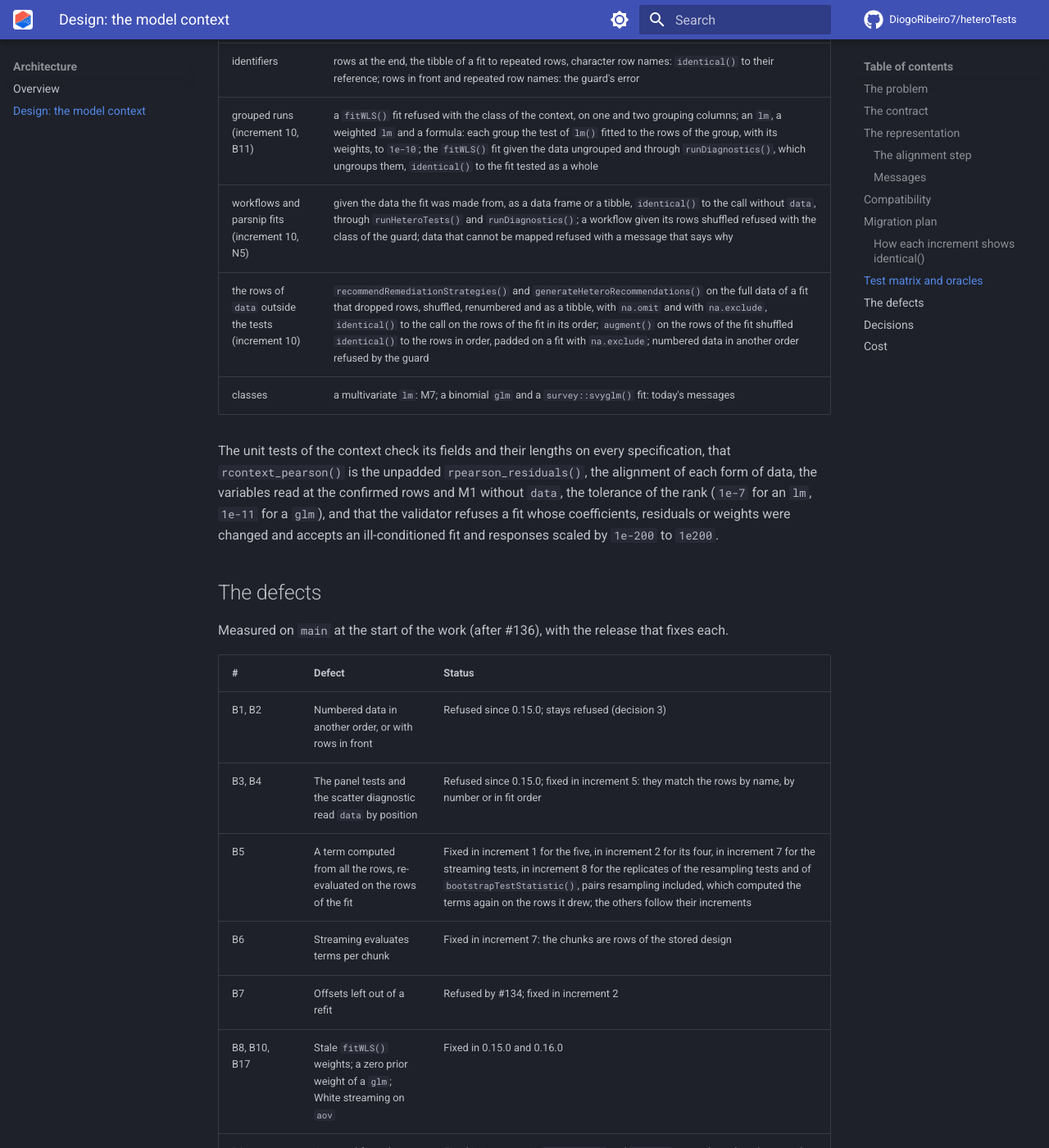
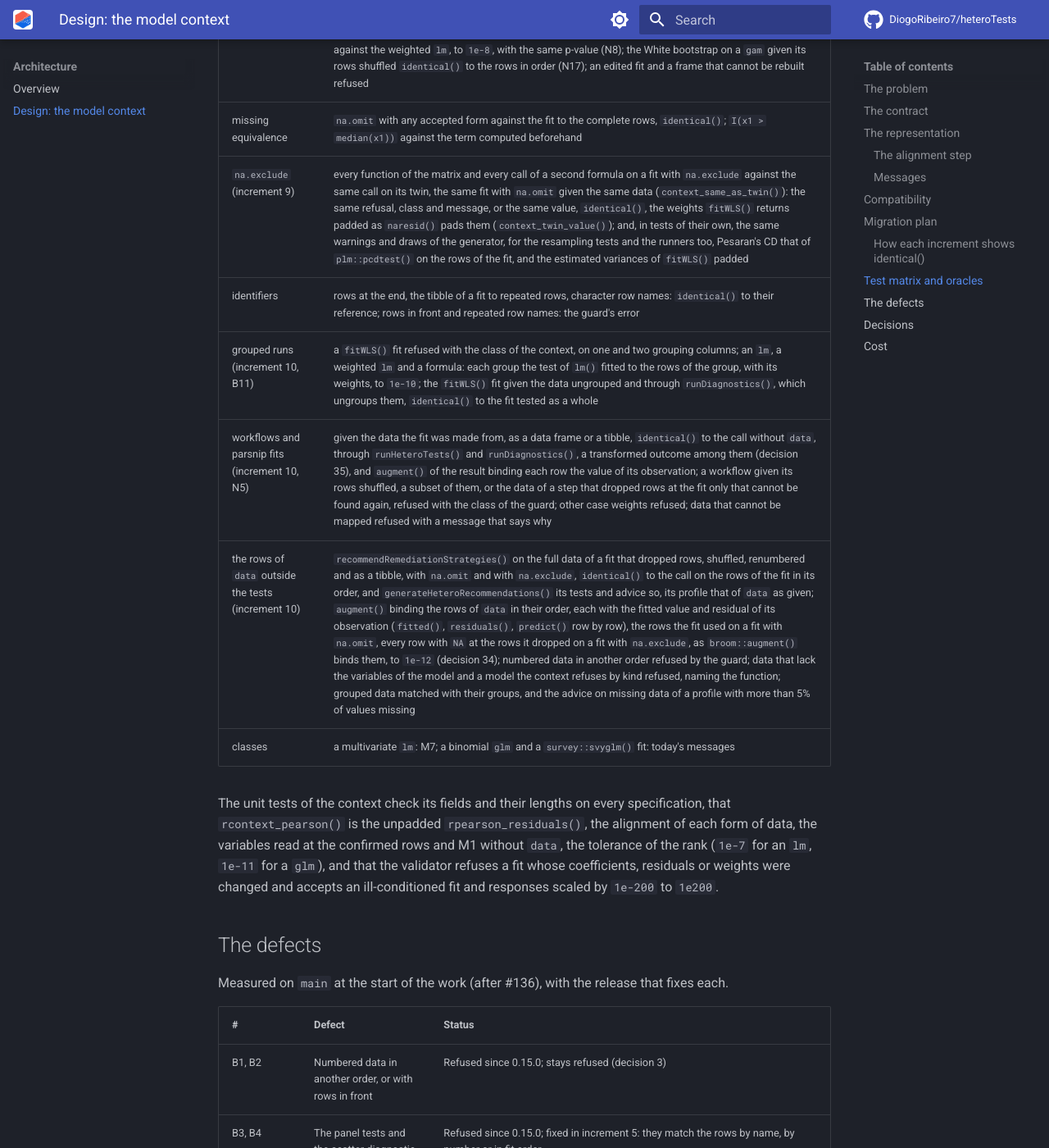
Before and after one commit to DiogoRibeiro7/heteroTests, an MkDocs documentation site: the page built from docs/design/model-context.md, in a window 1280 px wide and 1400 px high, scrolled down 52753 px. Shown: the whole window at 82% size. Built offline with MkDocs 1.6.1 and Material for MkDocs 9.7.7, drawn with Linux system fonts in a browser that asks for light colours; comment, search, counter and statistics services are not loaded; some of the changed text lies outside the part shown.

Commit message:
Leave a vector of another length than fitted() as augment() assigned it, and judge a padded augment() by position

```diff
--- a/docs/design/model-context.md
+++ b/docs/design/model-context.md
@@ -259,7 +259,8 @@
 | `rcontext_pearson(ctx)` | The Pearson residuals the tests read (`rpearson_residuals()`), unpadded; refuses a zero weight as before. |
 | `rcontext_design(ctx)` | The design without its aliased columns. |
 | `rcontext_rows(ctx, data)` | The confirmed rows of `data`, in fit order and under the names of the fit, or the model frame without `data`: what a test hands to its checks of the data and to a test it calls. |
-| `rcontext_data_rows(model, data, fn, test_label)` | The rows of `data` that hold the observations of the fit, in its order and under its names, or `data` itself when it is those rows, for the functions outside the tests that read `data` row by row (increment 10): `recommendRemediationStrategies()`, `generateHeteroRecommendations()` and `generics::augment()` of the results of the runner. It builds the context, every column of `data` read beyond the model frame, so data in the order of the fit whose rows tie are refused. |
+| `rcontext_data_rows(model, data, fn, test_label)` | The rows of `data` that hold the observations of the fit, in its order and under its names, or `data` itself when it is those rows, for the functions outside the tests that read `data` row by row (increment 10): `recommendRemediationStrategies()` and `generateHeteroRecommendations()`. Of a grouped tibble, its rows with its groups (from the review of increment 10). |
+| `rcontext_data_match(model, data, fn, test_label, beyond)` | The context built with `data`, every column of `data` read beyond the model frame, so data in the order of the fit whose rows tie are refused, for the functions of `rcontext_data_rows()` and `generics::augment()`: its refusals name the function, and data that lack the variables of the model are refused with a message that says what to pass (from the review of increment 10). |
 | `rcontext_unpad(ctx, x)` | Removes the padding of `na.exclude`, of `residuals()`, `fitted()`, `weights()` and `hatvalues()` of the fit, which every test reads so since increment 9 (B13). |
 | `rmodel_unpad(model, x)` | The same, from the fit, for the code that reads it before or without its context: the checks of the model (`rvalidateModelInputs()`, `rvalidateSampleSize()`) and `bootstrapTestStatistic()` (increment 9). |
 | `rcontext_fitted(ctx)` | `fitted()` of the fit without the padding of `na.exclude`, what the tests computed from the model alone and RESET read (increment 9). |
@@ -2084,10 +2085,13 @@
   a tibble grouped by one column and by two (`context_grouped_fits`,
   `context_groupings`); and the runners of N5 on workflows with a formula,
   with transformed predictors and a factor, with a recipe that transforms a
-  predictor or the outcome, fitted to data with missing values, and with
-  variables, and on parsnip fits of `fit()` and of `fit_xy()`, with the
-  outcome as a data frame and as a vector, each given no data, its data, a
-  tibble, its rows shuffled and its data without the outcome
+  predictor, with a transformed outcome (a recipe and a formula preprocessor,
+  decision 35), fitted to data with missing values, with variables, with case
+  weights, and with recipes that drop rows (`step_naomit()`, `step_filter()`,
+  skipped on new data or not), and on parsnip fits of `fit()` and of
+  `fit_xy()`, with the outcome as a data frame and as a vector, each given no
+  data, its data, a tibble, its rows shuffled and its data without the
+  outcome, through the runners and `augment()` of their results
   (`context_tidy_models()`, `context_tidy_forms`, `context_tidy_expect()`).
 - **Cells.** The fit by offset block without terms, the term block on `ols`
   and `wls`, each crossed with the eight forms of data; the blocks of missing
@@ -2187,8 +2191,8 @@
 | `na.exclude` (increment 9) | every function of the matrix and every call of a second formula on a fit with `na.exclude` against the same call on its twin, the same fit with `na.omit` given the same data (`context_same_as_twin()`): the same refusal, class and message, or the same value, `identical()`, the weights `fitWLS()` returns padded as `naresid()` pads them (`context_twin_value()`); and, in tests of their own, the same warnings and draws of the generator, for the resampling tests and the runners too, Pesaran's CD that of `plm::pcdtest()` on the rows of the fit, and the estimated variances of `fitWLS()` padded |
 | identifiers | rows at the end, the tibble of a fit to repeated rows, character row names: `identical()` to their reference; rows in front and repeated row names: the guard's error |
 | grouped runs (increment 10, B11) | a `fitWLS()` fit refused with the class of the context, on one and two grouping columns; an `lm`, a weighted `lm` and a formula: each group the test of `lm()` fitted to the rows of the group, with its weights, to `1e-10`; the `fitWLS()` fit given the data ungrouped and through `runDiagnostics()`, which ungroups them, `identical()` to the fit tested as a whole |
-| workflows and parsnip fits (increment 10, N5) | given the data the fit was made from, as a data frame or a tibble, `identical()` to the call without `data`, through `runHeteroTests()` and `runDiagnostics()`; a workflow given its rows shuffled refused with the class of the guard; data that cannot be mapped refused with a message that says why |
-| the rows of `data` outside the tests (increment 10) | `recommendRemediationStrategies()` and `generateHeteroRecommendations()` on the full data of a fit that dropped rows, shuffled, renumbered and as a tibble, with `na.omit` and with `na.exclude`, `identical()` to the call on the rows of the fit in its order; `augment()` on the rows of the fit shuffled `identical()` to the rows in order, padded on a fit with `na.exclude`; numbered data in another order refused by the guard |
+| workflows and parsnip fits (increment 10, N5) | given the data the fit was made from, as a data frame or a tibble, `identical()` to the call without `data`, through `runHeteroTests()` and `runDiagnostics()`, a transformed outcome among them (decision 35), and `augment()` of the result binding each row the value of its observation; a workflow given its rows shuffled, a subset of them, or the data of a step that dropped rows at the fit only that cannot be found again, refused with the class of the guard; other case weights refused; data that cannot be mapped refused with a message that says why |
+| the rows of `data` outside the tests (increment 10) | `recommendRemediationStrategies()` on the full data of a fit that dropped rows, shuffled, renumbered and as a tibble, with `na.omit` and with `na.exclude`, `identical()` to the call on the rows of the fit in its order, and `generateHeteroRecommendations()` its tests and advice so, its profile that of `data` as given; `augment()` binding the rows of `data` in their order, each with the fitted value and residual of its observation (`fitted()`, `residuals()`, `predict()` row by row), the rows the fit used on a fit with `na.omit`, every row with `NA` at the rows it dropped on a fit with `na.exclude`, as `broom::augment()` binds them, to `1e-12` (decision 34); numbered data in another order refused by the guard; data that lack the variables of the model and a model the context refuses by kind refused, naming the function; grouped data matched with their groups, and the advice on missing data of a profile with more than 5% of values missing |
 | classes | a multivariate `lm`: M7; a binomial `glm` and a `survey::svyglm()` fit: today's messages |
 
 The unit tests of the context check its fields and their lengths on every
```
Also changed, not shown: 2 other files.
